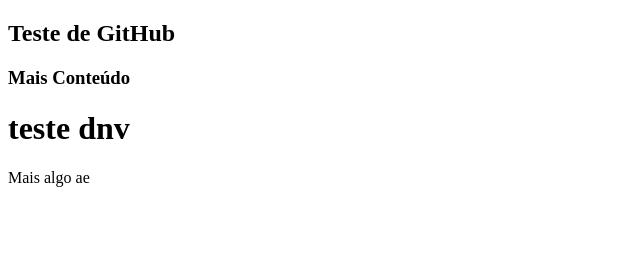
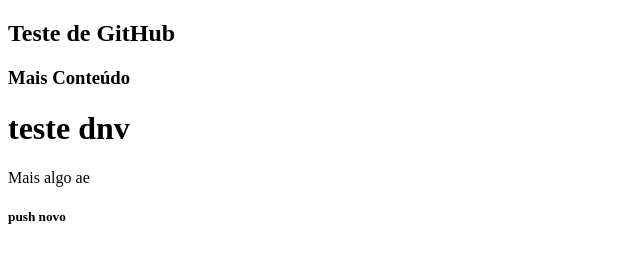
Before and after one commit to FroosxTy/Eclipse, a plain HTML site: page index.html in a window 1280 px wide. Shown: the full height of the page, 0-640 px from the left. Drawn offline with Linux system fonts and the light colour scheme.

Commit message:
testee push

```diff
--- a/index.html
+++ b/index.html
@@ -15,6 +15,9 @@
     <h1> teste dnv </h1>
 
     <span> Mais algo ae </span>
+
+    <h5> push novo</h5>
+
 </body>
 
 </html>
```
